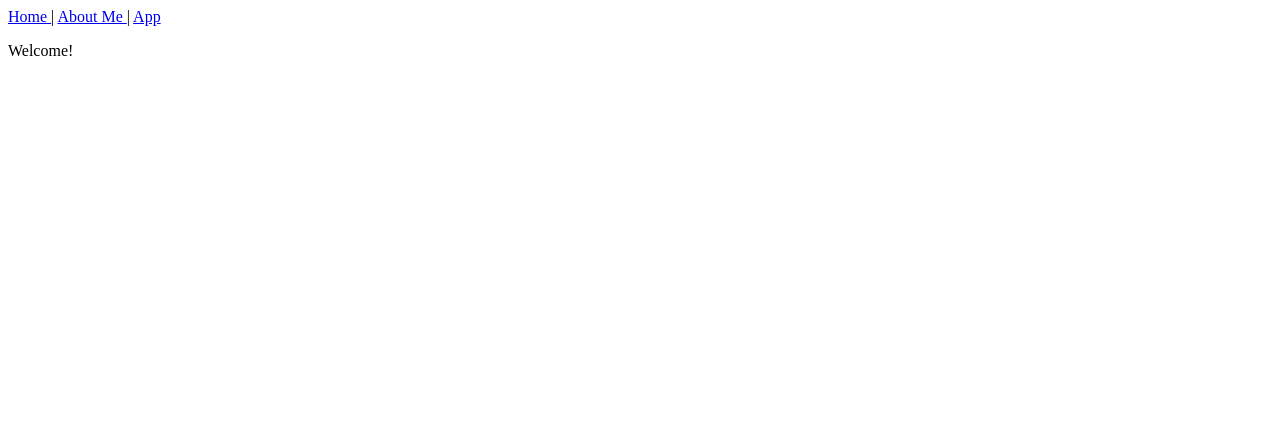
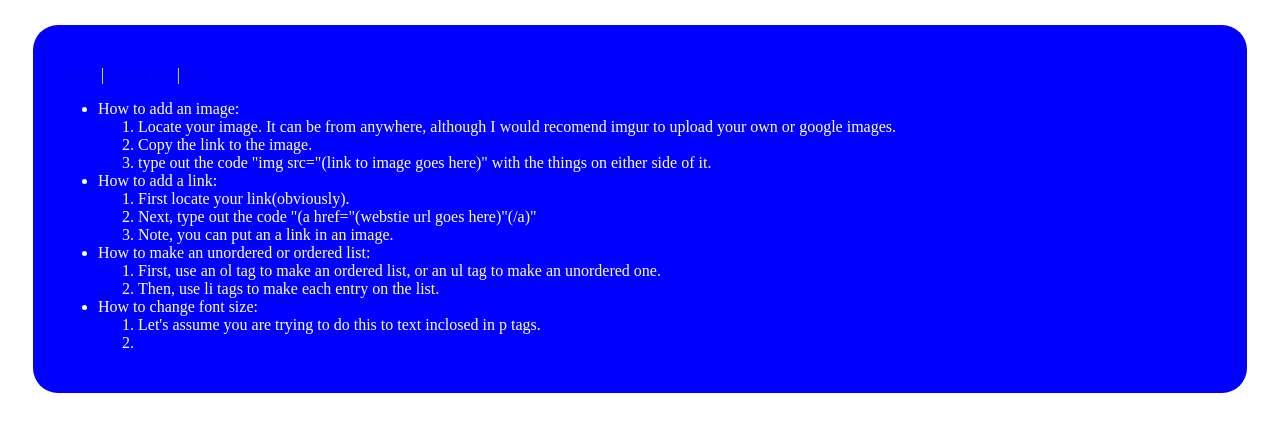
Before and after one commit to Bgoldman44/Bgoldman44.github.io, a plain HTML site: page index.html in a window 1280 px wide. Drawn offline with Linux system fonts and the light colour scheme.

Commit message:
add external css

```diff
--- a/index.html
+++ b/index.html
@@ -2,13 +2,46 @@
 
   <head>
     <title>Home</title>
+    <link rel="stylesheet" type="text/css" href="mystyle.css">
   </head>
   <body>
-    <p>
-      <a href="index.html"> Home </a> | <a href="aboutme.html"> About Me </a> | <a href="app.html"> App </a>
-    </p>
-    <p>
-      Welcome!
-    </p>
+    <div id="container">
+      <p>
+        <a href="index.html"> Home </a> | <a href="aboutme.html"> About Me </a> | <a href="app.html"> App </a>
+      </p>
+      <p>
+        <ul>
+          <li> How to add an image:</li>
+          <ol>
+            <li> Locate your image. It can be from anywhere, although I would recomend imgur to upload your own or google images.</li>
+            <li> Copy the link to the image.</li>
+            <li> type out the code "img src="(link to image goes here)" with the things on either side of it. </li>
+          </ol>
+
+
+          <li> How to add a link:</li>
+          <ol>
+            <li> First locate your link(obviously).</li>
+            <li> Next, type out the code "(a href="(webstie url goes here)"(/a)" </li>
+            <li> Note, you can put an a link in an image.</li>
+
+          </ol>
+
+
+          <li> How to make an unordered or ordered list:</li>
+          <ol>
+             <li> First, use an ol tag to make an ordered list, or an ul tag to make an unordered one.</li>
+            <li> Then, use li tags to make each entry on the list.</li>
+          </ol>
+
+          <li> How to change font size:</li>
+          <ol>
+            <li> Let's assume you are trying to do this to text inclosed in p tags.</li>
+            <li> </li>
+          </ol>
+
+      </ul>
+      </p>
+    </div>
   </body>
 </html>
--- /dev/null
+++ b/mystyle.css
@@ -0,0 +1,12 @@
+body{
+
+  background-color:white;
+}
+
+#container{
+  color:white;
+  background-color:blue;
+  margin:25px;
+  padding:25px;
+  border-radius:25px;
+}
```
Also changed, not shown: aboutme.html (+5 -3 lines), app.html (+6 -0 lines).
